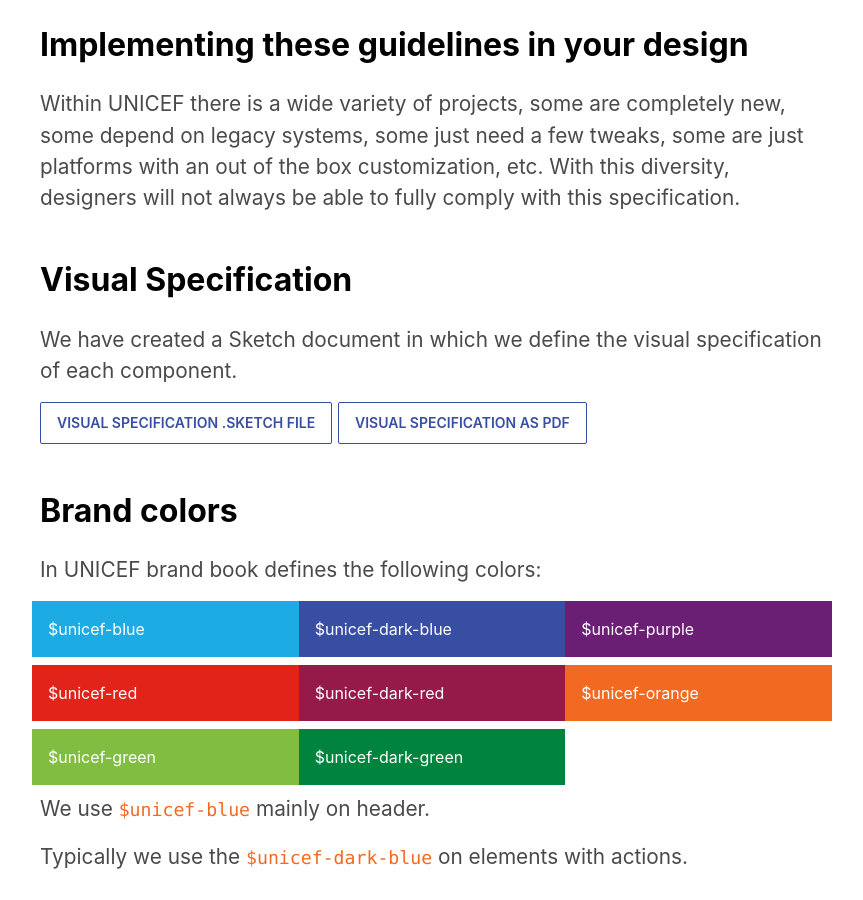
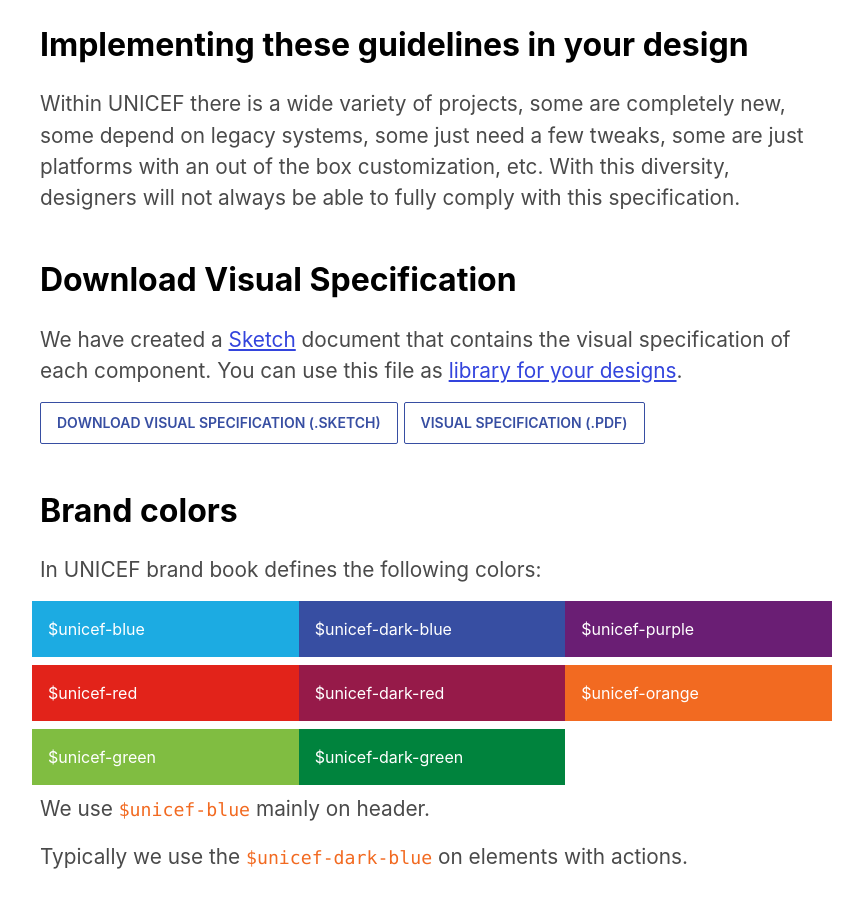
Before and after one commit to unicef/design-system, a Jekyll site: the page built from design-guidelines.md, in a window 1280 px wide and 900 px high, scrolled down 1893 px. Shown: the whole window, without its empty margins (208-1071 px from the left). Built offline with Jekyll 4.4.1, drawn with Linux system fonts in a browser that asks for light colours; nearby versions of some CDN libraries.

Commit message:
added links to sketch and pdf file in design docs. Also added links to sketch web site and a reference to libraries.

```diff
--- a/design-guidelines.md
+++ b/design-guidelines.md
@@ -74,12 +74,14 @@
 with an out of the box customization, etc. With this diversity, designers will
 not always be able to fully comply with this specification.
 
-## Visual Specification
+## Download Visual Specification
 
-We have created a Sketch document in which we define the visual specification of each component.
+We have created a [Sketch](https://www.sketchapp.com/) document that
+contains the visual specification of each component. You can use this
+file as [library for your designs](https://sketchapp.com/docs/libraries/).
 
-<a class="btn btn-outline-primary" href="">Visual Specification .Sketch file</a>
-<a class="btn btn-outline-primary" href="">Visual Specification as PDF</a>
+<a class="btn btn-outline-primary" href="./assets/UNICEF-Designy-system.pdf">Download Visual Specification (.Sketch)</a>
+<a class="btn btn-outline-primary" href="./assets/UNICEF-Designy-system.pdf">Visual Specification (.PDF)</a>
 
 
 ## Brand colors
```
